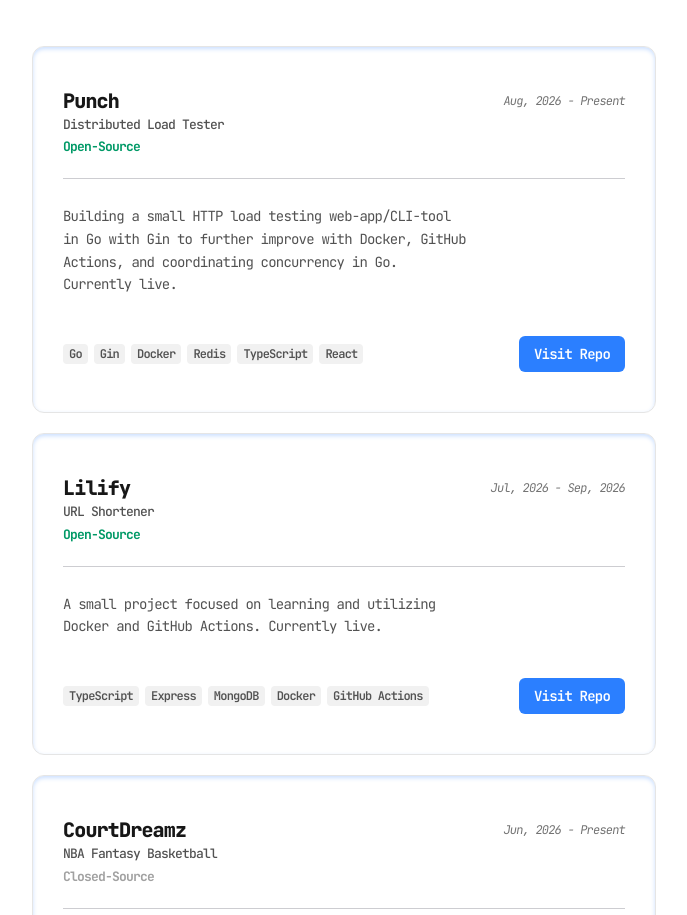
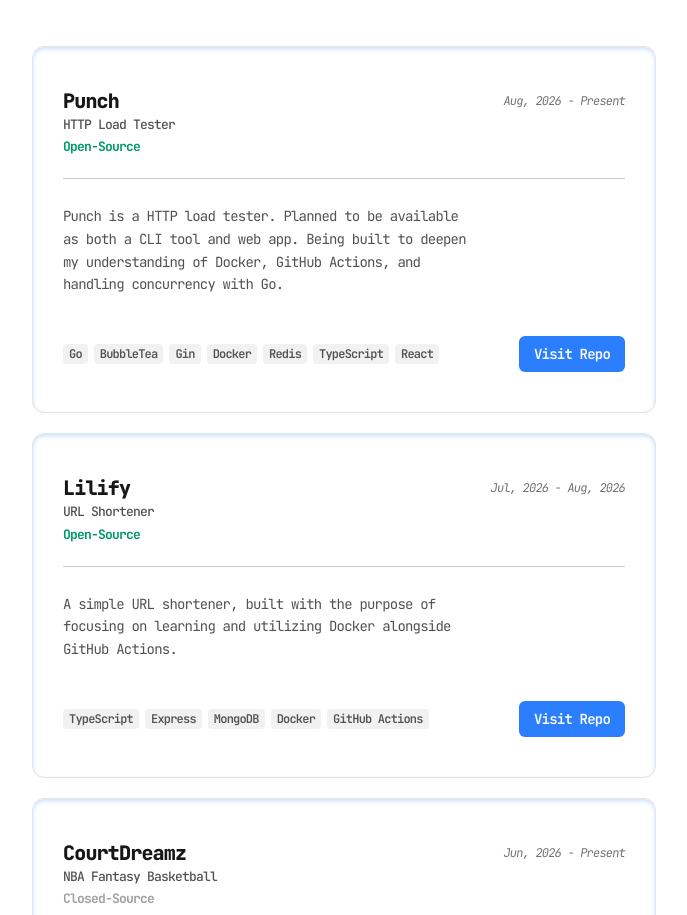
Before and after one commit to yuriongit/portfolio, a React (Vite) app: page / in a window 1280 px wide. Shown: the part 1012-1927 px from the top of the page, without its empty margins (296-983 px from the left). Built offline with nearby package versions, Linux system fonts and the light colour scheme.

Commit message:
refactor: update dates and descriptions
- TODO: Add view photos button to display collage of photos of projects

```diff
--- a/src/info.js
+++ b/src/info.js
@@ -51,20 +51,20 @@ export const SKILL_META = {
 export const PROJECTS = [
   {
     name: "Punch",
-    definition: "Distributed Load Tester",
+    definition: "HTTP Load Tester",
     period: "Aug, 2026 - Present",
-    stack: ["Go", "Gin", "Docker", "Redis", "TypeScript", "React"],
+    stack: ["Go", "BubbleTea", "Gin", "Docker", "Redis", "TypeScript", "React"],
     description:
-      "Building a small HTTP load testing web-app/CLI-tool in Go with Gin to further improve with Docker, GitHub Actions, and coordinating concurrency in Go. Currently live.",
+      "Punch is a HTTP load tester. Planned to be available as both a CLI tool and web app. Being built to deepen my understanding of Docker, GitHub Actions, and handling concurrency with Go.",
     link: "https://github.com/yuriongit/punch",
   },
   {
     name: "Lilify",
     definition: "URL Shortener",
-    period: "Jul, 2026 - Sep, 2026",
+    period: "Jul, 2026 - Aug, 2026",
     stack: ["TypeScript", "Express", "MongoDB", "Docker", "GitHub Actions"],
     description:
-      "A small project focused on learning and utilizing Docker and GitHub Actions. Currently live.",
+      "A simple URL shortener, built with the purpose of focusing on learning and utilizing Docker alongside GitHub Actions.",
     link: "https://github.com/yuriongit/lilify",
   },
   {
```
Also changed, not shown: src/PROJECTS.js (deleted).
